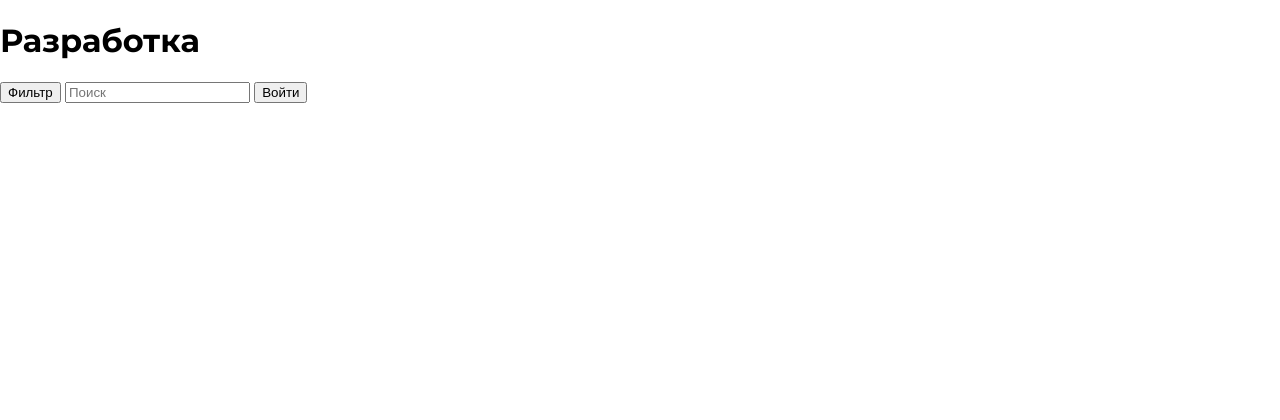
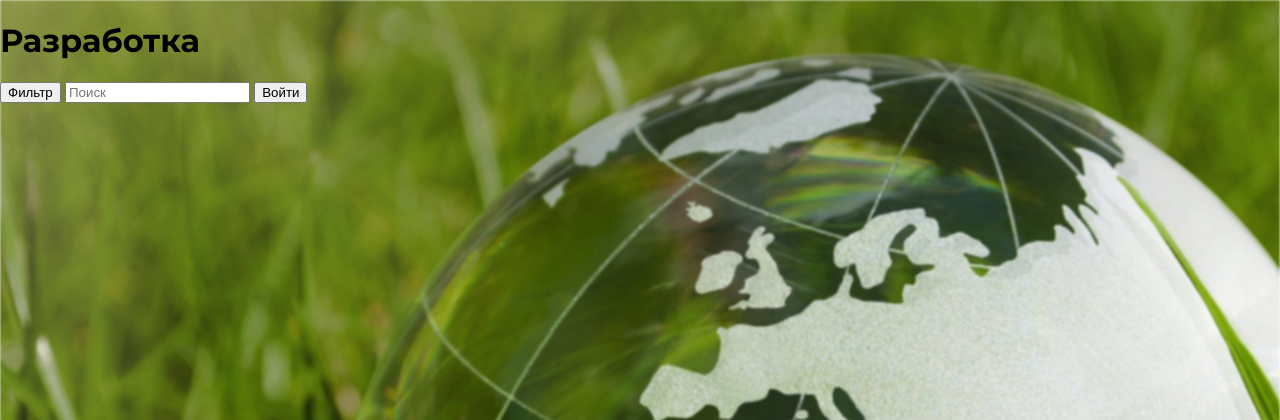
Before and after one commit to Moroz-Evgeny/hahaton, a Flask app: page /main in a window 1280 px wide. Shown: the top 420 px of the page. Run offline with Flask 3, Linux system fonts and the light colour scheme; a user stored in the database is signed in.

Commit message:
логиннннн

```diff
--- a/app/static/style.css
+++ b/app/static/style.css
@@ -1,18 +1,15 @@
 @import url('https://fonts.googleapis.com/css2?family=Montserrat:ital,wght@0,100..900;1,100..900&family=Raleway:ital,wght@0,100..900;1,100..900&display=swap');
 
 body {
-	font-family: "Montserrat", sans-serif;
-
-	background-color: #ffffff;
+	font-family: 'Montserrat', sans-serif;
 	color: #000000;
 	margin: 0;
-
 	position: relative;
 	overflow: hidden;
 }
 
-body::before{
-	content:"";
+body::before {
+	content: '';
 	position: fixed;
 	top: 0;
 	left: 0;
@@ -20,13 +17,13 @@ body::before{
 	height: 100%;
 	background-image: url(../static/images/background.jpg);
 	background-position: center top;
-	background: repeat;
+	background-repeat: repeat;
 	background-size: cover;
-	filter: blur(2px);
-	z-index: -1;
+	filter: blur(1px); /* Устанавливаем степень размытия */
+	z-index: -1; /* Отправляем фоновое изображение на задний план */
 }
 
-.container{
+.container {
 	max-width: 1200px;
 	margin: auto;
 	margin-top: 100px;
@@ -87,7 +84,6 @@ form {
 	background-color: #f6f6f6;
 	border: solid #888888;
 	border-width: 1.5px;
-
 }
 
 .btn {
@@ -102,7 +98,6 @@ form {
 	width: 200px;
 	transition: all 0.7s ease;
 }
-
 
 .btn:hover {
 	background-position: right;
@@ -120,15 +115,14 @@ form {
 	line-height: 0;
 }
 
-
-.flash-message{
+.flash-message {
 	color: #333;
 	width: 200px;
 	text-align: center;
-	position:absolute;
-	top:10px;
+	position: absolute;
+	top: 10px;
 	font-size: 10px;
-	background:#f6f6f6;
+	background: #f6f6f6;
 	box-shadow: 1px 1px 1px 0 #000000;
 	border: none;
 	padding: 20px;
@@ -136,7 +130,6 @@ form {
 	opacity: 0.99;
 	transition: all 0.5s ease-out;
 	left: 10px;
-
 }
 
 .fade-out {
@@ -167,14 +160,14 @@ form {
 }
 
 .href p::before {
-	content: "";
+	content: '';
 	position: absolute;
 	display: block;
 	width: 100%;
 	height: 2px;
 	bottom: 0;
 	left: 0;
-	background:#0cb300;
+	background: #0cb300;
 	transform: scaleX(0);
 	transition: transform 0.3s ease;
 }
@@ -191,7 +184,7 @@ form {
 	rotate: -45deg;
 	outline: solid #0cb300;
 	outline-width: 40px;
-	top:150px;
+	top: 150px;
 	left: 50px;
 }
 
```
Lines whose indentation alone changed are shown as unchanged.
